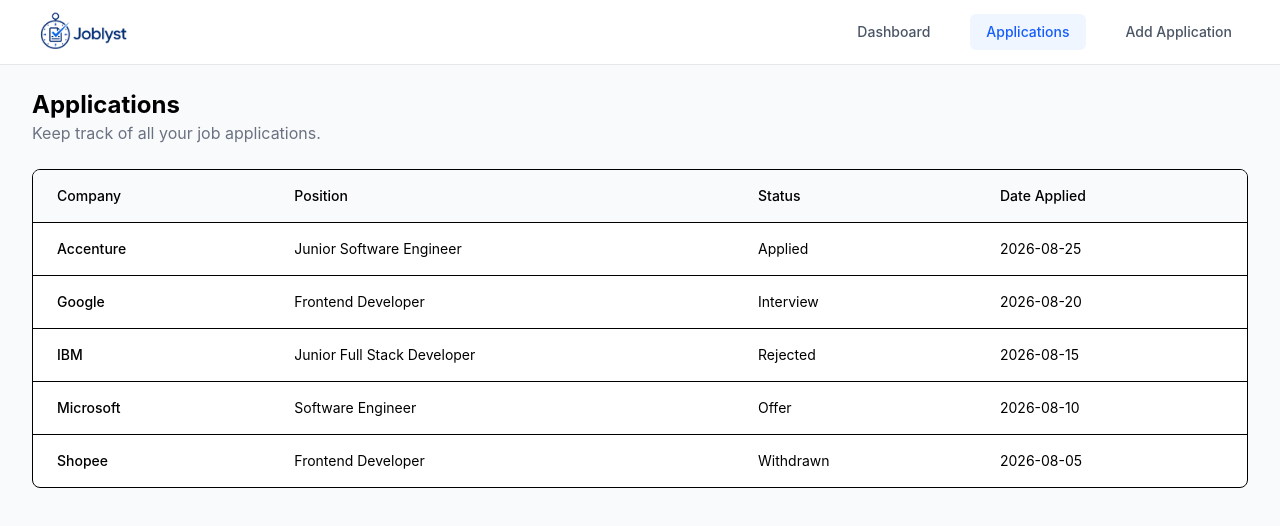
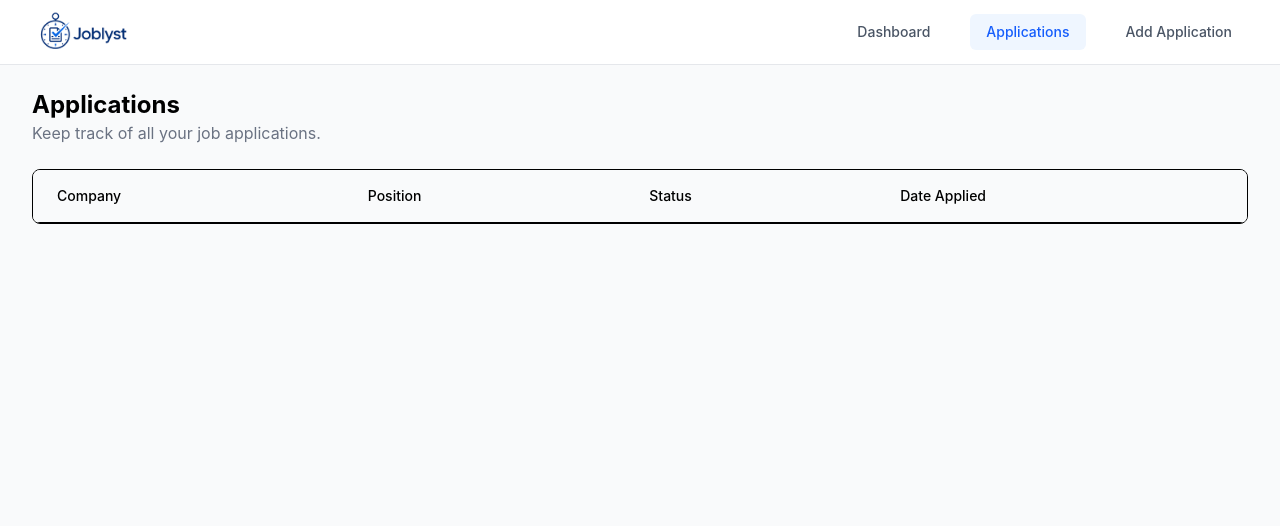
Before and after one commit to pogadoronald-ctrl/Job-Application-Tracker, a React (Vite) app: page /applications in a window 1280 px wide. Shown: the top 526 px of the page. Built offline with nearby package versions, Linux system fonts and the light colour scheme.

Commit message:
Updated applications page to get data from local storage

```diff
--- a/src/pages/Applications.tsx
+++ b/src/pages/Applications.tsx
@@ -1,8 +1,11 @@
-import { mockApplications } from "../data/mockApplications";
 import ApplicationTable from "../components/layout/applications/ApplicationTable";
 import ApplicationCard from "../components/layout/applications/ApplicationCard";
 
+import { useApplicationsContext } from "../context/ApplicationsContext";
+
 export default function Applications() {
+    const { applications } = useApplicationsContext();
+
     return (
         <div className="space-y-6">
             <div>
@@ -13,11 +16,11 @@
             </div>
 
             <div className="hidden md:block">
-                <ApplicationTable applications={mockApplications} />
+                <ApplicationTable applications={applications} />
             </div>
 
             <div className="space-y-4 md:hidden">
-                {mockApplications.map((application) => (
+                {applications.map((application) => (
                 <ApplicationCard
                     key={application.id}
                     application={application}
```
